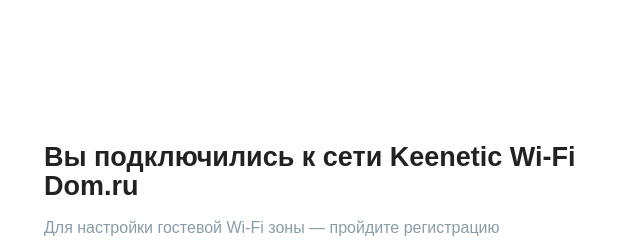
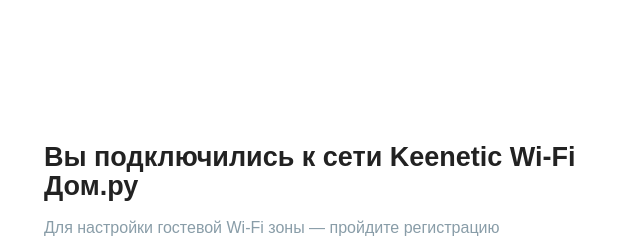
Before and after one commit to fallofElil/domru-keenetic-portal, a plain HTML site: page index.html in a window 1280 px wide. Shown: the top 251 px of the page, 312-952 px from the left. Drawn offline with Linux system fonts and the light colour scheme.

Commit message:
fix of text for index

```diff
--- a/index.html
+++ b/index.html
@@ -58,7 +58,7 @@
         <section class="page-section">
             <section class="form-header">
     <div class="form-header__text-wrapper">
-        <h1 class="form-header__title">Вы подключились к сети Keenetic Wi-Fi Dom.ru</h1>
+        <h1 class="form-header__title">Вы подключились к сети Keenetic Wi-Fi Дом.ру</h1>
         <p class="text-description">Для настройки гостевой Wi-Fi зоны — пройдите регистрацию</p>
 
     </div>
```
